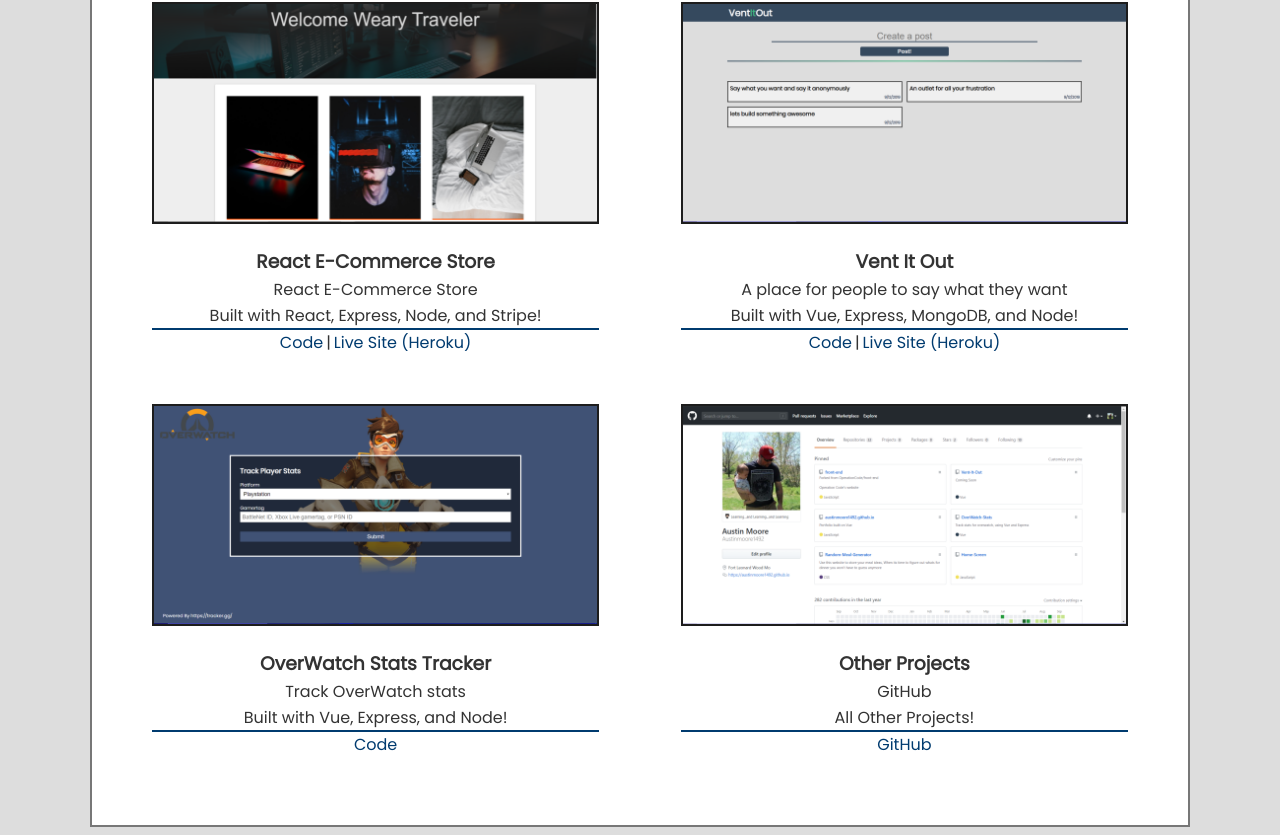
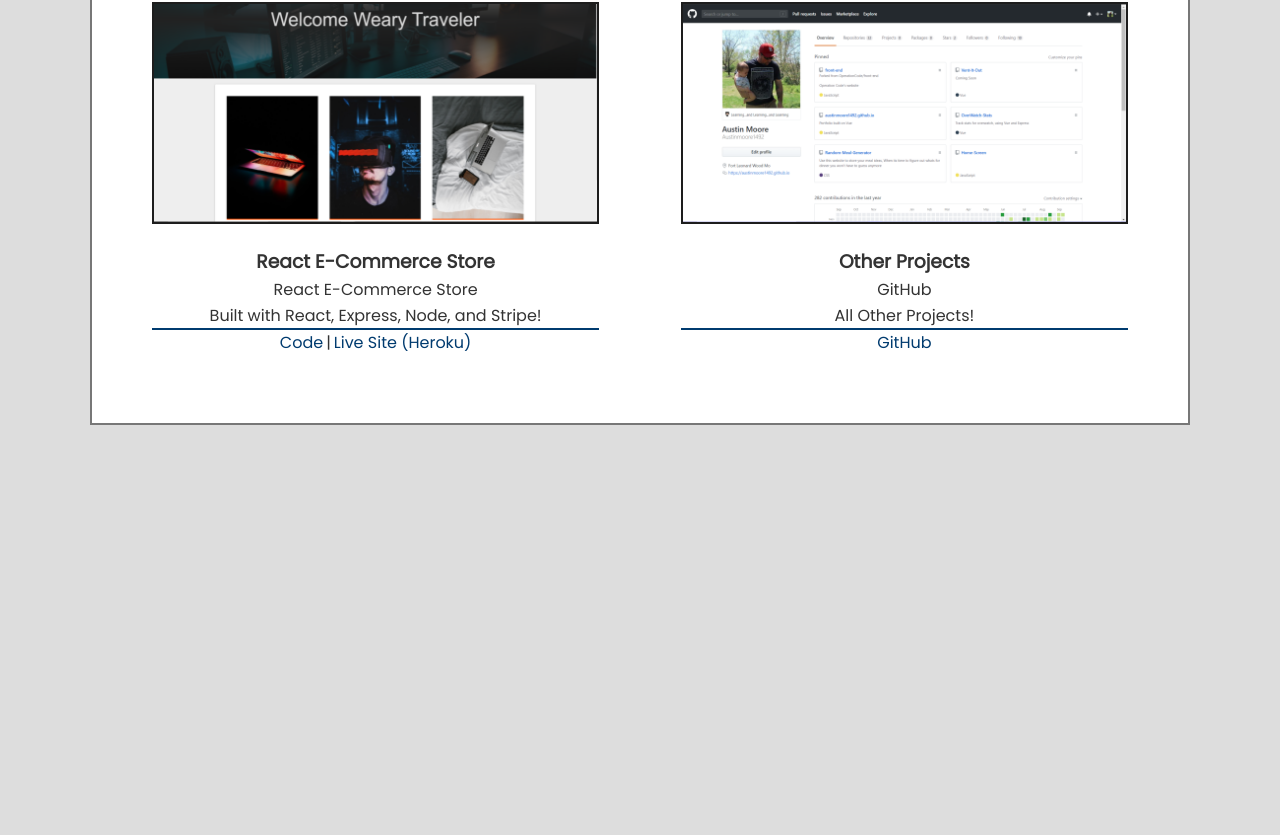
Before and after one commit to Austinmoore1492/r-portfolio, a React (Create React App) app: page /projects in a window 1280 px wide. Shown: the part 825-1660 px from the top of the page. After the commit the page ends 1258 px from the top, so only its background shows below. Built offline with nearby package versions, Linux system fonts and the light colour scheme.

Commit message:
Updated Project Section

```diff
--- a/package.json
+++ b/package.json
@@ -9,11 +9,11 @@
     "react": "16.12.0",
     "react-dom": "16.12.0",
     "react-router-dom": "^5.1.2",
-    "react-scripts": "^3.3.0"
+    "react-scripts": "^3.4.1"
   },
   "devDependencies": {
     "gh-pages": "^2.2.0",
-    "typescript": "3.3.3"
+    "typescript": "3.4.1"
   },
   "scripts": {
     "start": "react-scripts start",
--- a/src/components/projects/Projects.js
+++ b/src/components/projects/Projects.js
@@ -93,56 +93,7 @@ const Projects = () => (
             </a>
           </div>
 
-          <div className="img">
-            <a
-              href="https://vent-it-out.herokuapp.com/"
-              target="_blank"
-              rel="noopener noreferrer"
-            >
-              <img src="./img/ventItOut.png" alt="Vent it out" />
-            </a>
-            <h3>Vent It Out</h3>
-            <p>A place for people to say what they want</p>
-            <p className="p-border">
-              Built with Vue, Express, MongoDB, and Node!
-            </p>
-            <a
-              href="https://github.com/Austinmoore1492/Vent-It-Out"
-              target="_blank"
-              rel="noopener noreferrer"
-            >
-              Code
-            </a>
-            |
-            <a
-              href="https://vent-it-out.herokuapp.com/"
-              target="_blank"
-              rel="noopener noreferrer"
-            >
-              Live Site (Heroku)
-            </a>
-          </div>
 
-          <div className="img">
-            <a
-              href="https://github.com/Austinmoore1492/OverWatch-Stats"
-              target="_blank"
-              rel="noopener noreferrer"
-            >
-              <img src="./img/overwatch.png" alt="search overwatch Stats" />
-            </a>
-            <h3>OverWatch Stats Tracker</h3>
-            <p>Track OverWatch stats</p>
-            <p className="p-border">Built with Vue, Express, and Node!</p>
-            <a
-              href="https://github.com/Austinmoore1492/OverWatch-Stats"
-              target="_blank"
-              rel="noopener noreferrer"
-            >
-              Code
-            </a>
-
-          </div>
 
           <div className="img">
             <a
```
Also changed, not shown: 1 other file (tests, documents, lock files or other folders).
